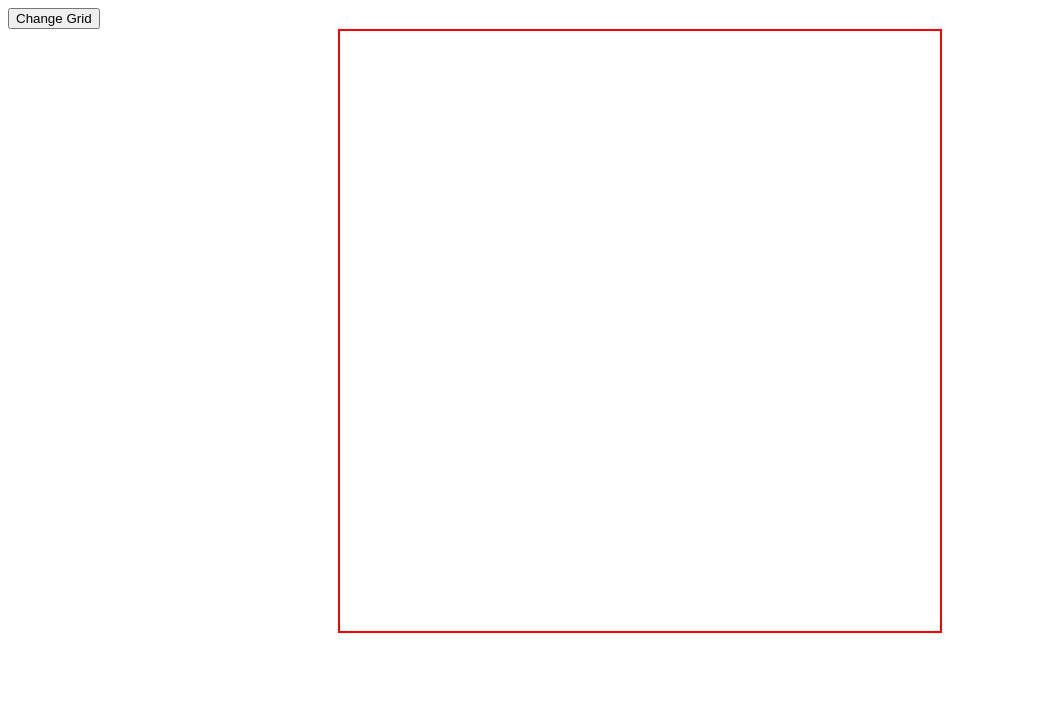
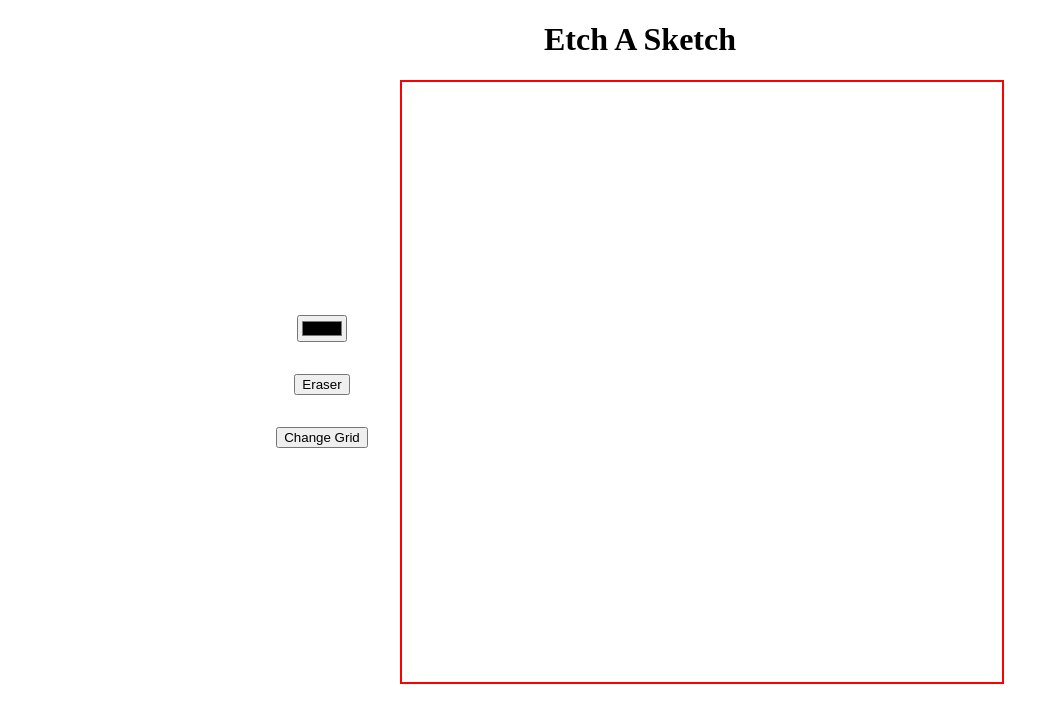
Before and after one commit to jacobwendell/odin-etch-a-sketch, a plain HTML site: page index.html in a window 1280 px wide. Shown: the whole page, without its empty margins (0-1059 px from the left). Drawn offline with Linux system fonts and the light colour scheme.

Commit message:
Added Color Changing and Erasing

```diff
--- a/index.html
+++ b/index.html
@@ -8,9 +8,17 @@
     <link rel="stylesheet" href="style.css">
 </head>
 <body>
-    <button id="grid-changer">Change Grid</button>
-    <div id="grid-holder">
+    <h1>Etch A Sketch</h1>
+    <div class="big-container">
+        <div class="button-container">
+            <input type="color" id="color-changer">
+            <button id="eraser">Eraser</button>
+            <button id="grid-changer">Change Grid</button>
+        </div>
+        <div id="grid-holder">
+        </div>
     </div>
+    </body>
     <script type="text/javascript" src="script.js"></script>
 </body>
 </html>
--- a/script.js
+++ b/script.js
@@ -1,5 +1,7 @@
 const divHolder = document.querySelector("#grid-holder");
 const gridChanger = document.querySelector("#grid-changer");
+const colorChanger = document.querySelector("#color-changer");
+const eraser = document.querySelector("#eraser");
 
 function removeAllChildren() {
     divHolder.innerHTML = "";
@@ -18,10 +20,8 @@ function createSquare(value) {
     }
 }
 
-// Initial Grid Created
-
 gridChanger.addEventListener("click", function() {
-    var gridValue = Number(prompt("How big would you like the Grid too be? 16x16, 32x32, 64x64"));
+    var gridValue = Number(prompt("How big would you like the Grid too be? 1-100"));
     if (gridValue > 100) {
         alert("Too High, Changed to 100");
         gridValue = 100;
@@ -31,9 +31,14 @@ gridChanger.addEventListener("click", function() {
 
 // Coloring
 divHolder.addEventListener("mouseover", function(e) {
+    var color = colorChanger.value;
     if (e.target.classList.contains("square")) {
-        e.target.classList.add("colored-in");
+        e.target.style.backgroundColor = color;
     }
+})
+
+eraser.addEventListener("click", function() {
+    colorChanger.value = "#ffffff";
 })
 
 // TO DO
--- a/style.css
+++ b/style.css
@@ -1,5 +1,27 @@
+body {
+    margin: 0;
+}
+
+h1 {
+    text-align: center;
+}
+
+.big-container {
+    display: flex;
+    align-items: center;
+    justify-content: center;
+    gap: 2em;
+}
+
+.button-container {
+    display: flex;
+    flex-direction: column;
+    align-items: center;
+    gap: 2em;
+
+}
+
 #grid-holder {
-    margin: 0 auto;
     border: 2px solid red;
     height: 600px;
     min-height: 600px;
@@ -12,8 +34,6 @@
 
 .square {
     border: 1px solid black;
-    /* 16 size 10 padding needed */
-    /* 64 needs 2 padding */
 }
 
 .colored-in {
```
